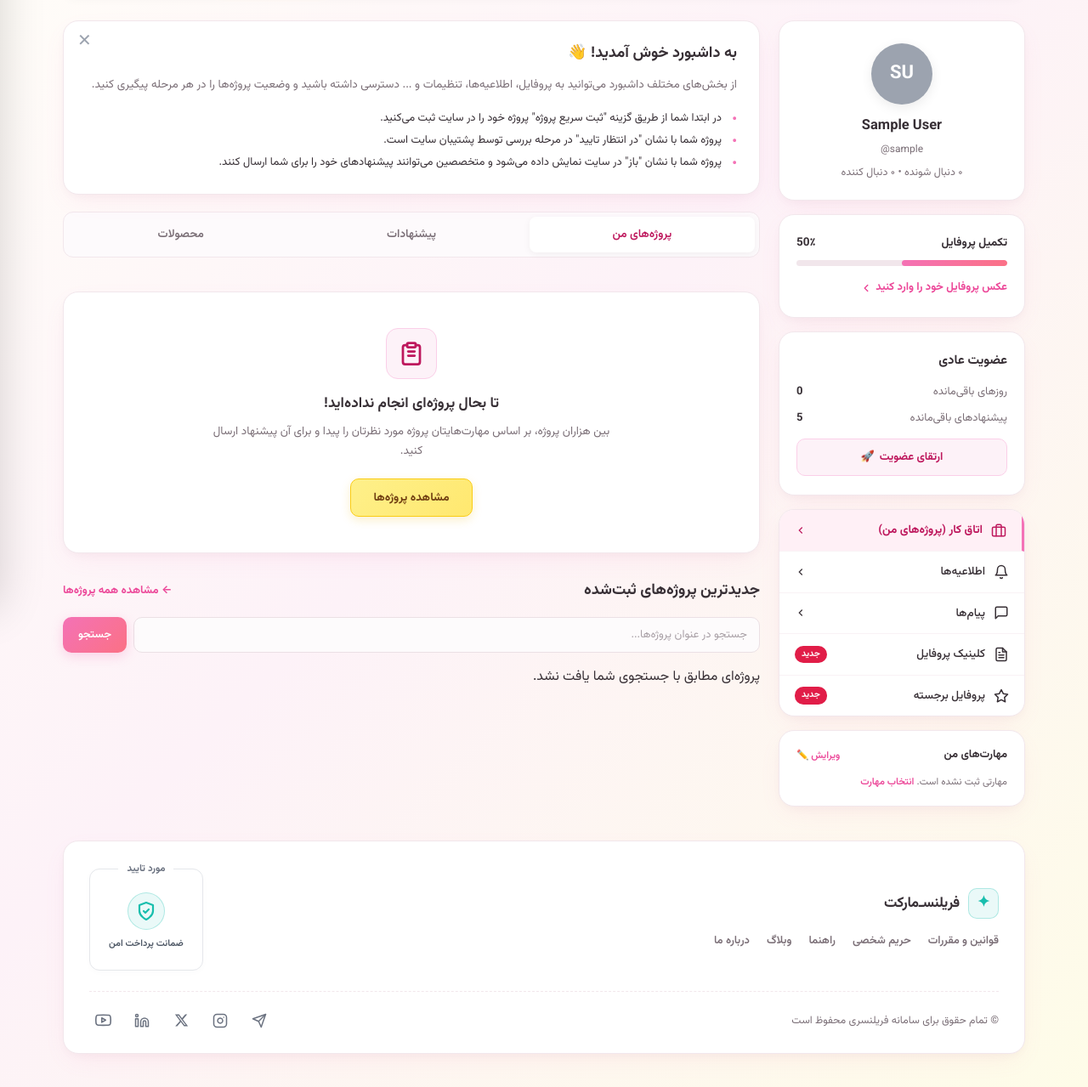
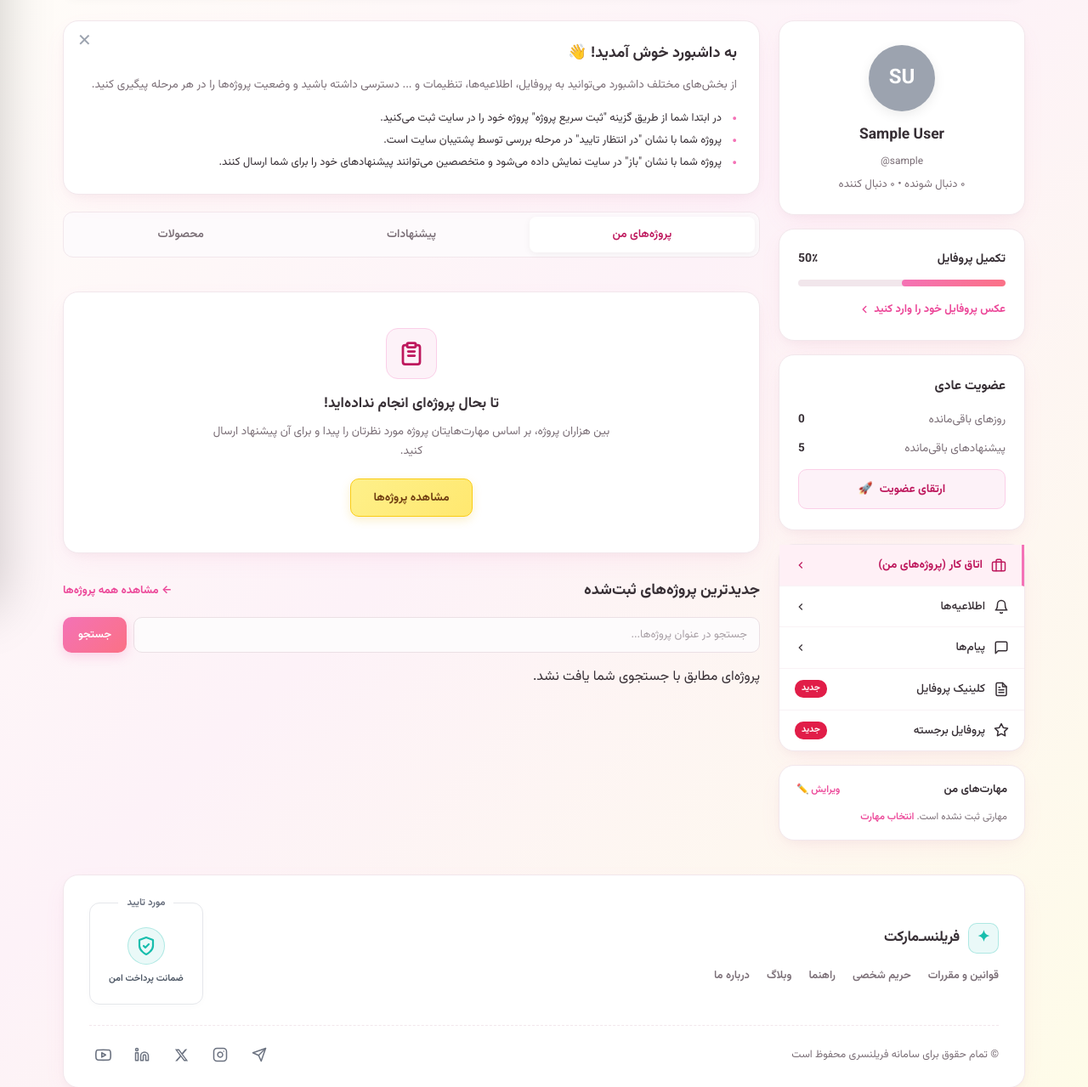
Before and after one commit to mhbmj/Freelance-Marketspace, a Django app: page /dashboard/ in a window 1280 px wide. Shown: the part 85-1364 px from the top of the page at 85% size. Run offline with Django 5.2, Linux system fonts and the light colour scheme; the visitor is signed in with stand-in values (Sample User, id 1); data that the repository does not hold is empty.

Commit message:
fix(drawer): prevent flex-shrink clipping on profile and membership cards, enlarge drawer width

```diff
--- a/static/css/style.css
+++ b/static/css/style.css
@@ -478,72 +478,72 @@ body {
 .ponisha-card {
     background: #ffffff;
     border-radius: var(--radius-card);
-    border: 1px solid var(--border-card);
+    border: 1.5px solid var(--border-card);
     box-shadow: var(--shadow-minimal);
-    overflow: hidden;
     position: relative;
+    box-sizing: border-box;
 }
 
 .user-profile-widget {
-    padding: 26px 20px 22px;
+    padding: 28px 22px 24px;
     text-align: center;
 }
 
 .avatar-circle-initials {
-    width: 72px;
-    height: 72px;
+    width: 78px;
+    height: 78px;
     border-radius: 50%;
     background: #9ca3af;
     color: #ffffff;
     display: flex;
     align-items: center;
     justify-content: center;
-    font-size: 22px;
+    font-size: 24px;
     font-weight: 700;
-    margin: 0 auto 12px;
+    margin: 0 auto 14px;
     box-shadow: 0 4px 14px rgba(0, 0, 0, 0.08);
 }
 
 .user-display-username {
-    font-size: 16.5px;
+    font-size: 17.5px;
     font-weight: 800;
     color: var(--text-main);
-    margin-bottom: 6px;
+    margin-bottom: 8px;
 }
 
 .user-follow-stats {
-    font-size: 12.5px;
+    font-size: 13px;
     color: var(--text-muted);
-    line-height: 1.6;
+    line-height: 1.7;
 }
 
 /* Completion Widget */
 .completion-widget {
-    padding: 22px 20px;
+    padding: 24px 22px;
 }
 
 .completion-header {
     display: flex;
     justify-content: space-between;
-    font-size: 13.5px;
+    font-size: 14px;
     font-weight: 700;
-    margin-bottom: 10px;
+    margin-bottom: 12px;
     color: var(--text-main);
 }
 
 .completion-bar-track {
     width: 100%;
-    height: 7px;
+    height: 8px;
     background: #f1e6eb;
-    border-radius: 4px;
+    border-radius: 5px;
     overflow: hidden;
-    margin-bottom: 12px;
+    margin-bottom: 14px;
 }
 
 .completion-bar-fill {
     height: 100%;
     background: var(--button-gradient);
-    border-radius: 4px;
+    border-radius: 5px;
     transition: width 0.4s ease;
 }
 
@@ -564,22 +564,22 @@ body {
 
 /* Membership Widget */
 .membership-widget {
-    padding: 22px 20px;
+    padding: 24px 22px;
 }
 
 .membership-title {
-    font-size: 15px;
+    font-size: 15.5px;
     font-weight: 800;
     color: var(--text-main);
-    margin-bottom: 14px;
+    margin-bottom: 16px;
 }
 
 .membership-row {
     display: flex;
     justify-content: space-between;
-    font-size: 13px;
+    font-size: 13.5px;
     color: var(--text-muted);
-    margin-bottom: 10px;
+    margin-bottom: 12px;
 }
 
 .membership-row span:last-child {
@@ -589,19 +589,19 @@ body {
 
 .btn-upgrade-membership {
     width: 100%;
-    padding: 11px 16px;
+    padding: 12px 18px;
     margin-top: 14px;
     border: 1.5px solid var(--pastel-pink-border);
     background: var(--pastel-pink-soft);
     color: #be185d;
     border-radius: var(--radius-element);
-    font-size: 13px;
+    font-size: 13.5px;
     font-weight: 700;
     cursor: pointer;
     display: flex;
     align-items: center;
     justify-content: center;
-    gap: 6px;
+    gap: 8px;
     transition: all 0.2s ease;
 }
 
@@ -1868,21 +1868,28 @@ body {
     position: fixed;
     top: 0;
     left: 0;
-    width: 380px;
-    max-width: 90vw;
+    width: 395px;
+    max-width: 92vw;
     height: 100vh;
     background: #ffffff;
     z-index: 2000;
-    box-shadow: 0 0 50px rgba(0, 0, 0, 0.16);
+    box-shadow: 0 0 60px rgba(0, 0, 0, 0.2);
     overflow-y: auto;
+    overflow-x: hidden;
     -webkit-overflow-scrolling: touch;
     transform: translateX(-100%);
     transition: transform 0.3s cubic-bezier(0.16, 1, 0.3, 1);
     direction: rtl;
-    padding: 24px 22px 60px;
+    padding: 24px 20px 80px;
     display: flex;
     flex-direction: column;
     gap: 16px;
+    box-sizing: border-box;
+}
+
+.user-drawer > * {
+    flex-shrink: 0 !important;
+    width: 100%;
 }
 
 .user-drawer.open {
```
